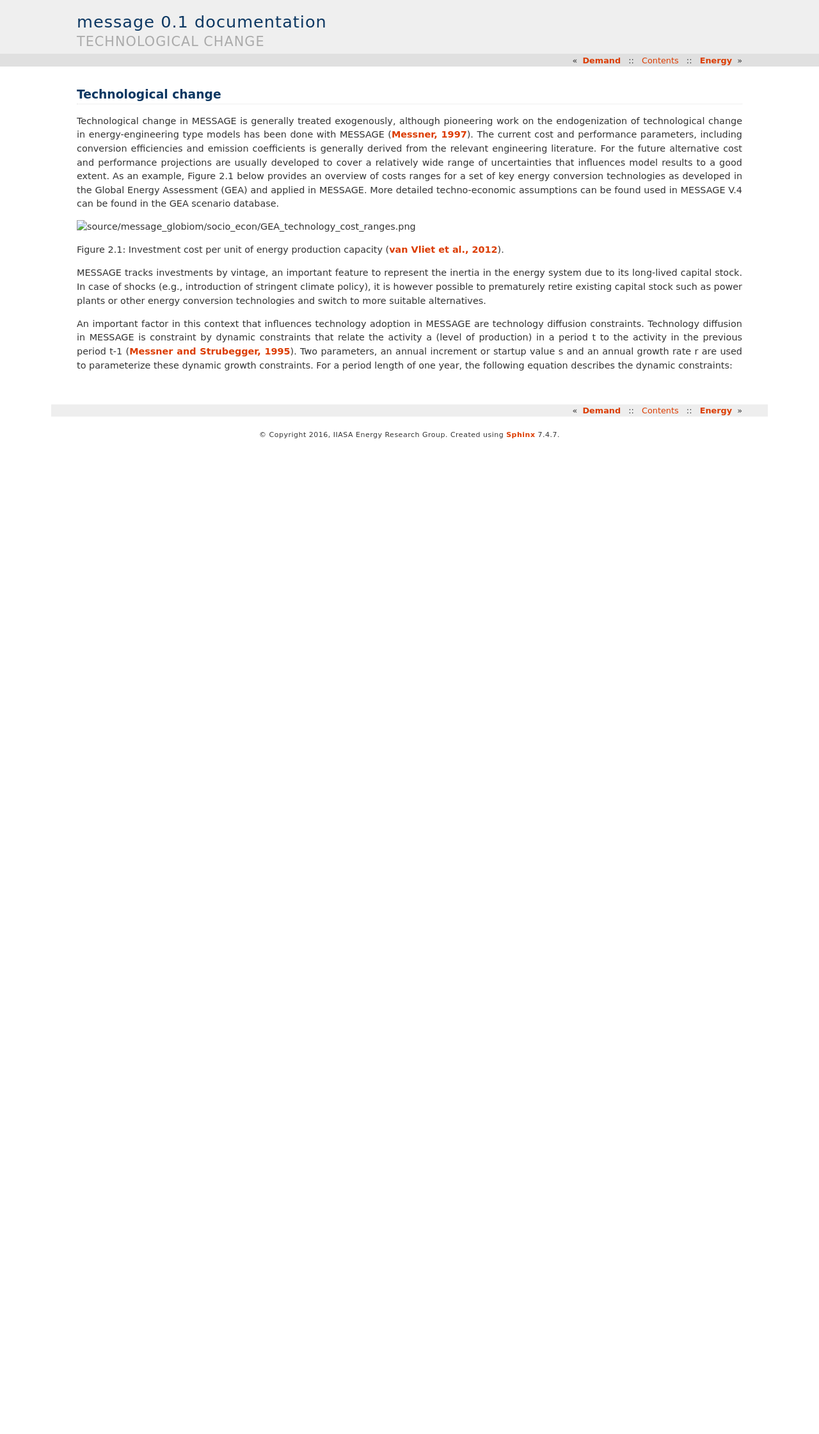
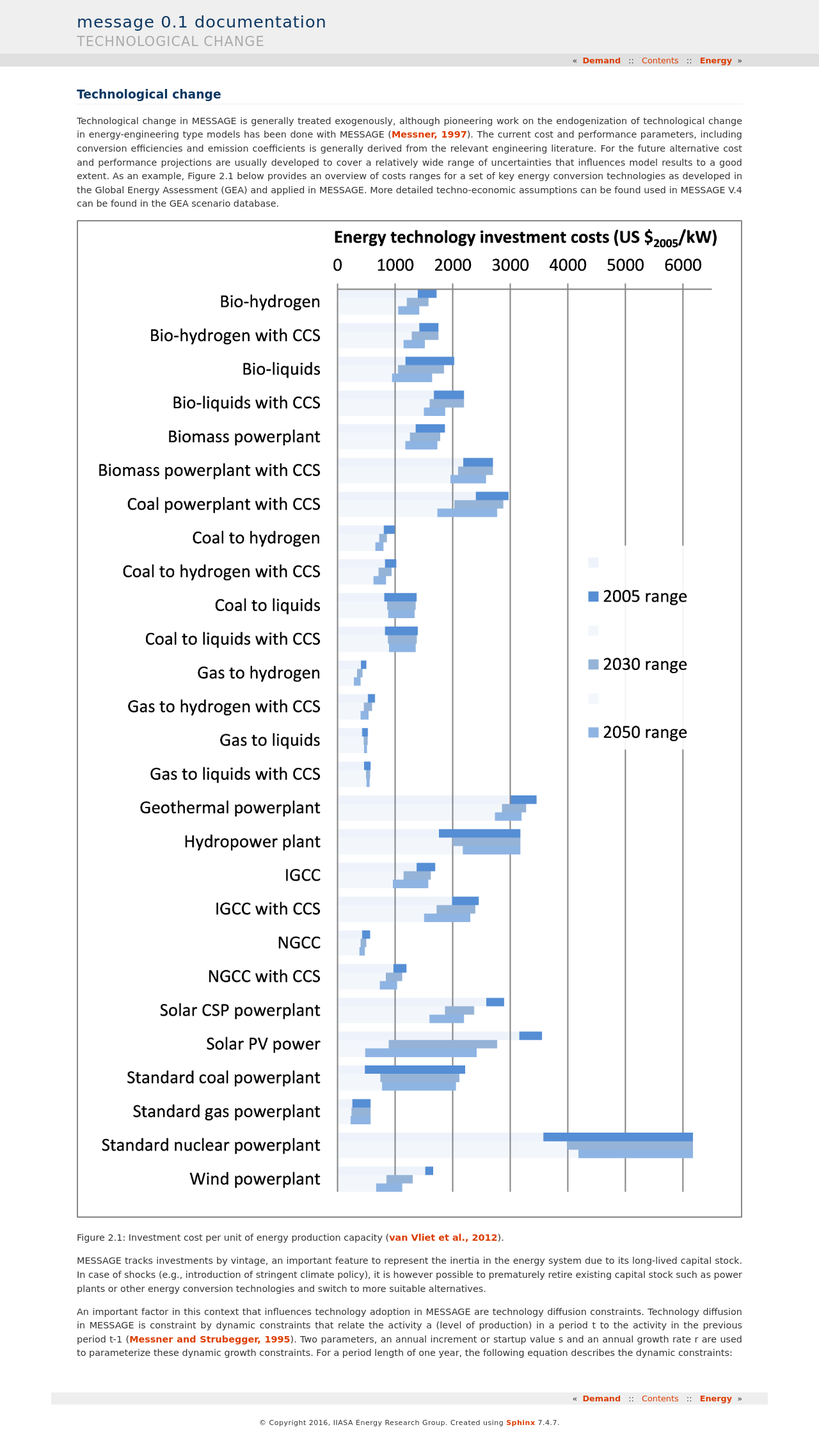
Before and after one commit to iiasa/message_doc, a Sphinx documentation site: the page built from source/message_globiom/socio_econ/tech.rst, in a window 1280 px wide. Shown: the whole page at 64% size. Built offline with Sphinx 7.4.7, drawn with Linux system fonts in a browser that asks for light colours; before the commit the page ends 900 px from its top, so only the background shows below that.

Commit message:
Update tech.rst

```diff
--- a/source/message_globiom/socio_econ/tech.rst
+++ b/source/message_globiom/socio_econ/tech.rst
@@ -2,7 +2,7 @@ Technological change
 ======================
 Technological change in MESSAGE is generally treated exogenously, although pioneering work on the endogenization of technological change in energy-engineering type models has been done with MESSAGE (`Messner, 1997 <https://wiki.ucl.ac.uk/display/ADVIAM/References+MESSAGE>`_). The current cost and performance parameters, including conversion efficiencies and emission coefficients is generally derived from the relevant engineering literature. For the future alternative cost and performance projections are usually developed to cover a relatively wide range of uncertainties that influences model results to a good extent. As an example, Figure 2.1 below provides an overview of costs ranges for a set of key energy conversion technologies as developed in the Global Energy Assessment (GEA) and applied in MESSAGE. More detailed techno-economic assumptions can be found used in MESSAGE V.4 can be found in the GEA scenario database.
 
-.. image:: /source/message_globiom/socio_econ/GEA_technology_cost_ranges.png
+.. image:: GEA_technology_cost_ranges.png
 Figure 2.1: Investment cost per unit of energy production capacity (`van Vliet et al., 2012 <https://wiki.ucl.ac.uk/display/ADVIAM/References+MESSAGE>`_).
 
 MESSAGE tracks investments by vintage, an important feature to represent the inertia in the energy system due to its long-lived capital stock. In case of shocks (e.g., introduction of stringent climate policy), it is however possible to prematurely retire existing capital stock such as power plants or other energy conversion technologies and switch to more suitable alternatives.
```
